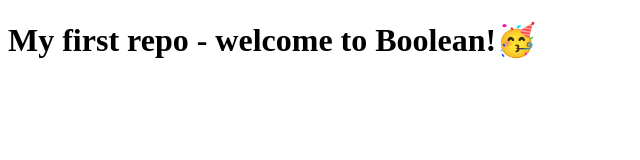
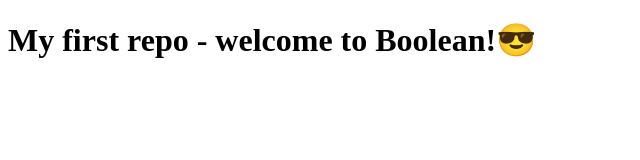
Before and after one commit to MillieVidot/boolean-uk-first-repo, a website: page index.html in a window 1280 px wide. Shown: the full height of the page, 0-640 px from the left. Drawn offline with Linux system fonts and the light colour scheme.

Commit message:
Changed party face to cool face

```diff
--- a/index.html
+++ b/index.html
@@ -8,7 +8,7 @@
   </head>
   <body>
     <h1>
-      My first repo - welcome to Boolean!🥳
+      My first repo - welcome to Boolean!😎
     </h1>
   </body>
 </html>
```
